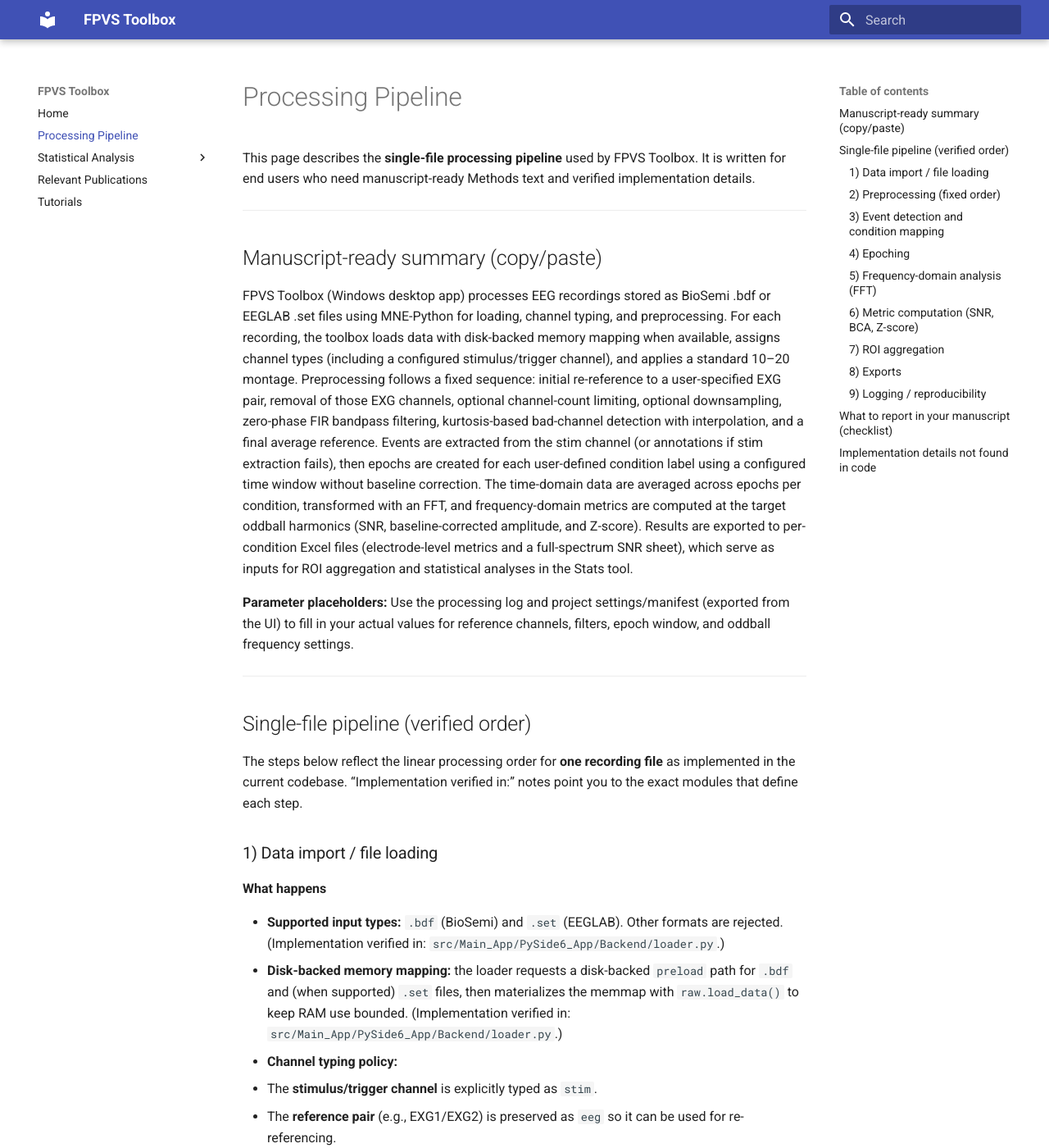
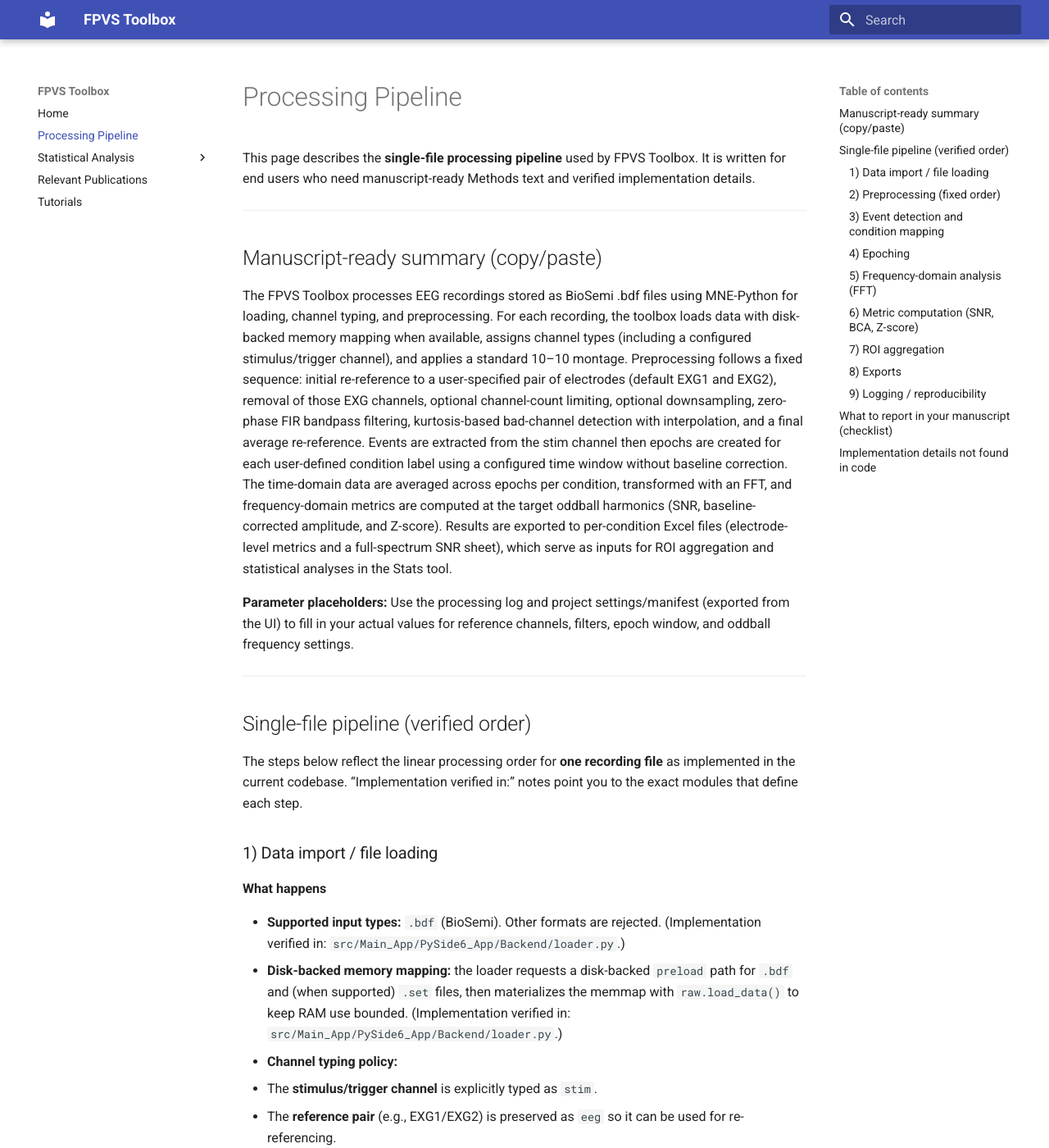
Before and after one commit to zcm58/FPVS-Toolbox-Repo, an MkDocs documentation site: the page built from docs/processing-pipeline.md, in a window 1280 px wide and 1400 px high. Shown: the whole window at 82% size. Built offline with MkDocs 1.6.1 and Material for MkDocs 9.7.7, drawn with Linux system fonts in a browser that asks for light colours.

Commit message:
Update mkdocs processing pipeline documentation

```diff
--- a/docs/processing-pipeline.md
+++ b/docs/processing-pipeline.md
@@ -7,23 +7,21 @@ implementation details.
 ---
 
 ## Manuscript-ready summary (copy/paste)
-
-FPVS Toolbox (Windows desktop app) processes EEG recordings stored as BioSemi .bdf
-or EEGLAB .set files using MNE-Python for loading, channel typing, and preprocessing.
+The FPVS Toolbox processes EEG recordings stored as BioSemi .bdf
+files using MNE-Python for loading, channel typing, and preprocessing.
 For each recording, the toolbox loads data with disk-backed memory mapping when
 available, assigns channel types (including a configured stimulus/trigger channel),
-and applies a standard 10–20 montage. Preprocessing follows a fixed sequence:
-initial re-reference to a user-specified EXG pair, removal of those EXG channels,
-optional channel-count limiting, optional downsampling, zero-phase FIR bandpass
-filtering, kurtosis-based bad-channel detection with interpolation, and a final
-average reference. Events are extracted from the stim channel (or annotations if
-stim extraction fails), then epochs are created for each user-defined condition
-label using a configured time window without baseline correction. The time-domain
-data are averaged across epochs per condition, transformed with an FFT, and
-frequency-domain metrics are computed at the target oddball harmonics (SNR,
-baseline-corrected amplitude, and Z-score). Results are exported to per-condition
-Excel files (electrode-level metrics and a full-spectrum SNR sheet), which serve
-as inputs for ROI aggregation and statistical analyses in the Stats tool.
+and applies a standard 10–10 montage. Preprocessing follows a fixed sequence:
+initial re-reference to a user-specified pair of electrodes (default EXG1 and EXG2),
+removal of those EXG channels, optional channel-count limiting, optional downsampling,
+zero-phase FIR bandpass filtering, kurtosis-based bad-channel detection with interpolation,
+and a final average re-reference. Events are extracted from the stim channel then epochs are created
+for each user-defined condition label using a configured time window without baseline
+correction. The time-domain data are averaged across epochs per condition,
+transformed with an FFT, and  frequency-domain metrics are computed at the target oddball
+harmonics (SNR, baseline-corrected amplitude, and Z-score). Results are exported to
+per-condition Excel files (electrode-level metrics and a full-spectrum SNR sheet), which
+serve as inputs for ROI aggregation and statistical analyses in the Stats tool.
 
 **Parameter placeholders:** Use the processing log and project settings/manifest
 (exported from the UI) to fill in your actual values for reference channels,
@@ -41,7 +39,7 @@ you to the exact modules that define each step.
 
 **What happens**
 
-- **Supported input types:** `.bdf` (BioSemi) and `.set` (EEGLAB). Other formats
+- **Supported input types:** `.bdf` (BioSemi). Other formats
   are rejected. (Implementation verified in: `src/Main_App/PySide6_App/Backend/loader.py`.)
 - **Disk-backed memory mapping:** the loader requests a disk-backed `preload` path
   for `.bdf` and (when supported) `.set` files, then materializes the memmap with
```
